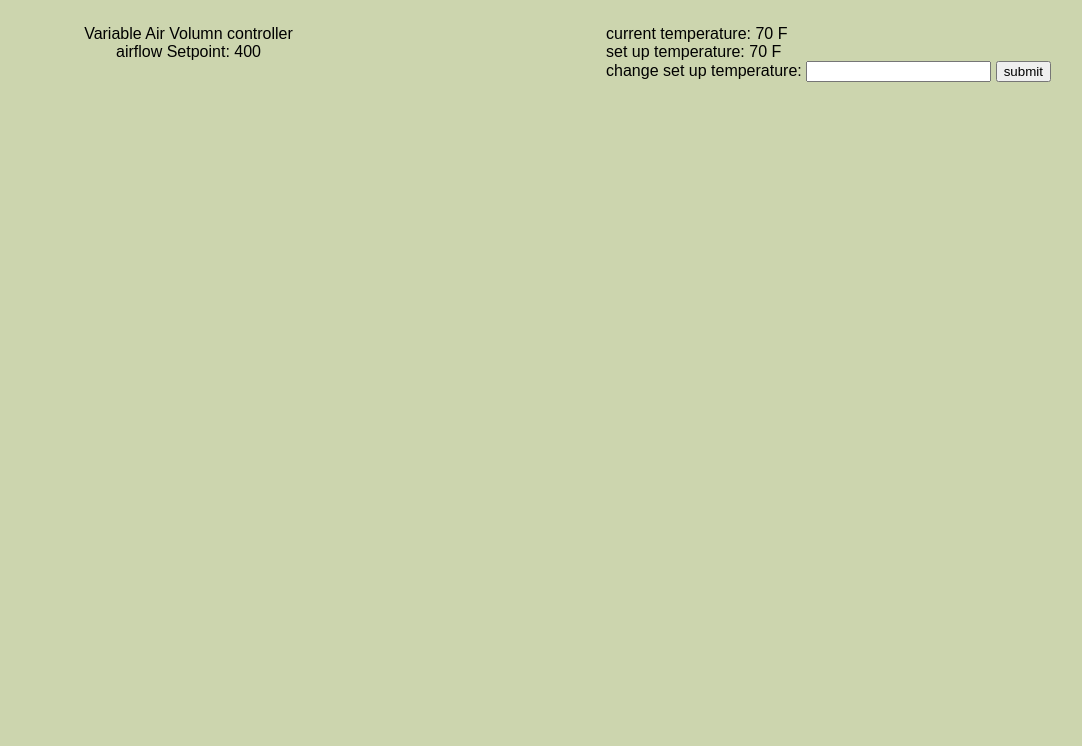
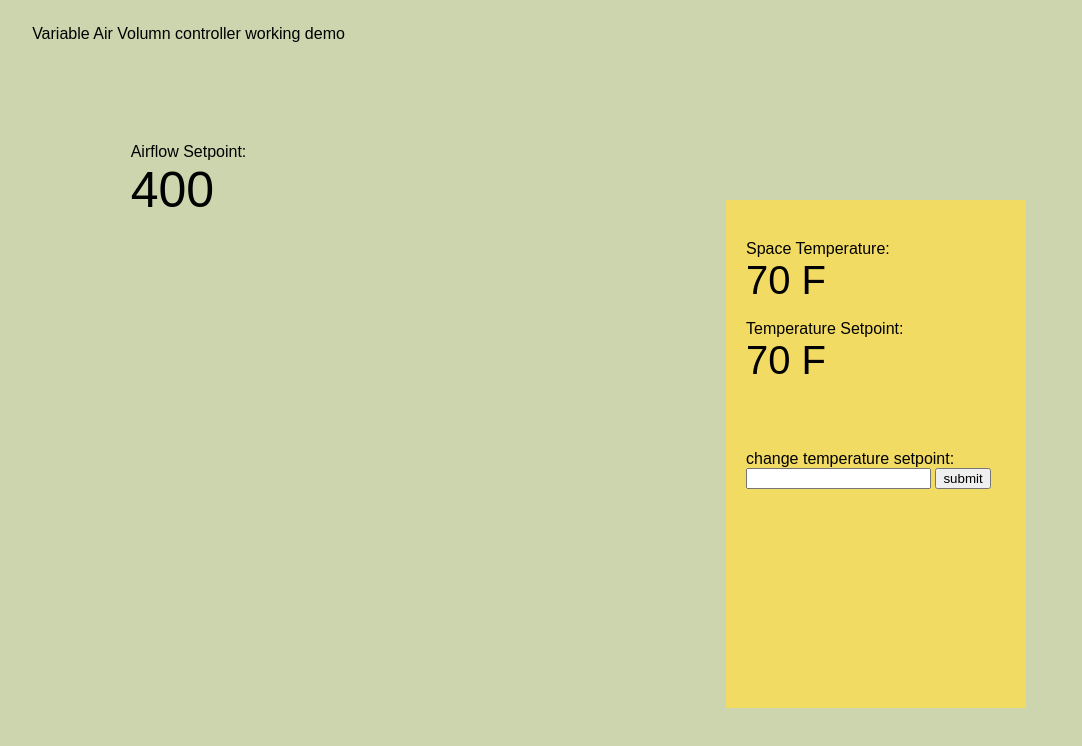
Before and after one commit to kasidikaishi/VAV-SequenceOfOperation, a website: page index.html in a window 1280 px wide. Shown: the whole page, without its empty margins (134-1216 px from the left). Drawn offline with Linux system fonts and the light colour scheme.

Commit message:
modified the css

```diff
--- a/index.html
+++ b/index.html
@@ -10,28 +10,27 @@
     <div class="column-container">
       <div class="column">
         <div class="container-left">
-          <div class="VAV-controller">Variable Air Volumn controller</div>
-          <div class="airflowSetpoint">airflow Setpoint:
-            <span id="airflowSetpoint-number">400</span>
+          <div class="VAV-controller">Variable Air Volumn controller working demo</div>
+          <div class="airflowSetpoint">Airflow Setpoint:
+            <div id="airflowSetpoint-number">400</div>
           </div>
         </div>
       </div>
       <div class="column">
         <div class="container-right">
           <div class="temperatura-top">
-            <div class="current-temperature">current temperature:
-              <span id="current-temperature-number">70</span> F
+            <div class="current-temperature">Space Temperature:
+              <div id="current-temperature-number">70<span> F</span></div>
             </div>
-            <div id="temperature-setup">set up temperature: <span id="temperature-setup-number">70</span> F</div>
-            <label for="temperature-change">change set up temperature:</label>
-            <input type="number" id="temperature-change" name="temperature-change">
-            <button type="submit" id="temperature-change-submit" name="temperature-change-submit">submit</button>
+            <div class="temperature-setup">Temperature Setpoint:
+              <div id="temperature-setup-number">70<span> F</span></div>
+            </div>
+            <div class="temperature-change-container">
+              <label for="temperature-change">change temperature setpoint:</label>
+              <input type="number" id="temperature-change" name="temperature-change">
+              <button type="submit" id="temperature-change-submit" name="temperature-change-submit">submit</button>
+            </div>
           </div>
-
-          <div class="temperatura-down">
-
-          </div>
-
         </div>
       </div>
     </div>
--- a/main.js
+++ b/main.js
@@ -4,44 +4,52 @@ function temperatureChange() {
   let setupTContent = document.getElementById('temperature-setup-number');
   let changeTContent = document.getElementById('temperature-change');
   let changeTButton = document.getElementById('temperature-change-submit');
-  let Ts = setupTContent.textContent;
 
   let intervalID = setInterval(() => change(), 1000)
 
   changeTButton.addEventListener('click', () => {
     const value = changeTContent.value;
-    setupTContent.innerText = value;
+    setupTContent.innerText = `${value} F`;
     Ts = value;
     changeTContent.value = '';
     clearInterval(intervalID);
     intervalID = setInterval(() => change(), 1000);
   })
 
-  let currentT = Number(currentTContent.textContent);
+  var getNumberContent = function(content) {
+    const n = content.length;
+    const stringContent = content.slice(0, n - 1);
+    return Number(stringContent);
+  }
+
+  let Ts = getNumberContent(setupTContent.textContent);
+  let currentT = getNumberContent(currentTContent.textContent);
   let currentSA = Number(currentSAContent.textContent);
 
   var increaseSA = function() {
     currentSA = currentSA + 10;
     currentT = currentT - 1;
     currentSAContent.innerText = currentSA;
-    currentTContent.innerText = currentT;
+    currentTContent.innerText = `${currentT} F`;
   }
 
   var decreaseSA = function() {
     currentSA = currentSA - 10;
     currentT = currentT + 1;
     currentSAContent.innerText = currentSA;
-    currentTContent.innerText = currentT;
+    currentTContent.innerText = `${currentT} F`;
   }
 
   var change = function() {
     if (currentT > Ts) {
       increaseSA();
+      console.log(`space T is ${currentT}, Airflow setpoint is increasing+++ ${currentSA}`);
     } else if (currentT < Ts) {
       decreaseSA();
+      console.log(`space T is ${currentT}, Airflow setpoint is decreasing--- ${currentSA}`)
     } else {
       clearInterval(intervalID);
-      console.log(`current T is ${currentT}, equal to Ts ${Ts}, current SA is ${currentSA}`)
+      console.log(`space T ${currentT} = Ts ${Ts}, current Airflow setpoint is ${currentSA}`)
     }
   }
 
--- a/style.css
+++ b/style.css
@@ -35,12 +35,48 @@ body {
 }
 
 .container-right {
-  margin-top: 25px;
-  margin-left: 5px;
-  display: flex;
-  flex-direction: column;
+  position: absolute;
+  width: 300px;
+  height: 508px;
+  margin-top: 200px;
+  margin-left: 100px;
+  /* display: flex; */
+  /* flex-direction: column; */
+  /* align-items: center; */
+  /* justify-content: center; */
+  background-color: #F2DB63;
+}
+
+.current-temperature {
+  position: absolute;
+  margin-top: 40px;
+  margin-left: 20px;
+}
+
+.temperature-setup {
+  position: absolute;
+  margin-top: 120px;
+  margin-left: 20px;
+}
+
+.temperature-change-container {
+  position: absolute;
+  margin-top: 250px;
+  margin-left: 20px;
+}
+
+.airflowSetpoint {
+  margin-top: 100px;
   align-items: center;
-  justify-content: center;
+}
+
+#current-temperature-number,
+#temperature-setup-number {
+  font-size: 40px;
+}
+
+#airflowSetpoint-number {
+  font-size: 50px;
 }
 
 #temperature-setpoint-submit {
```
